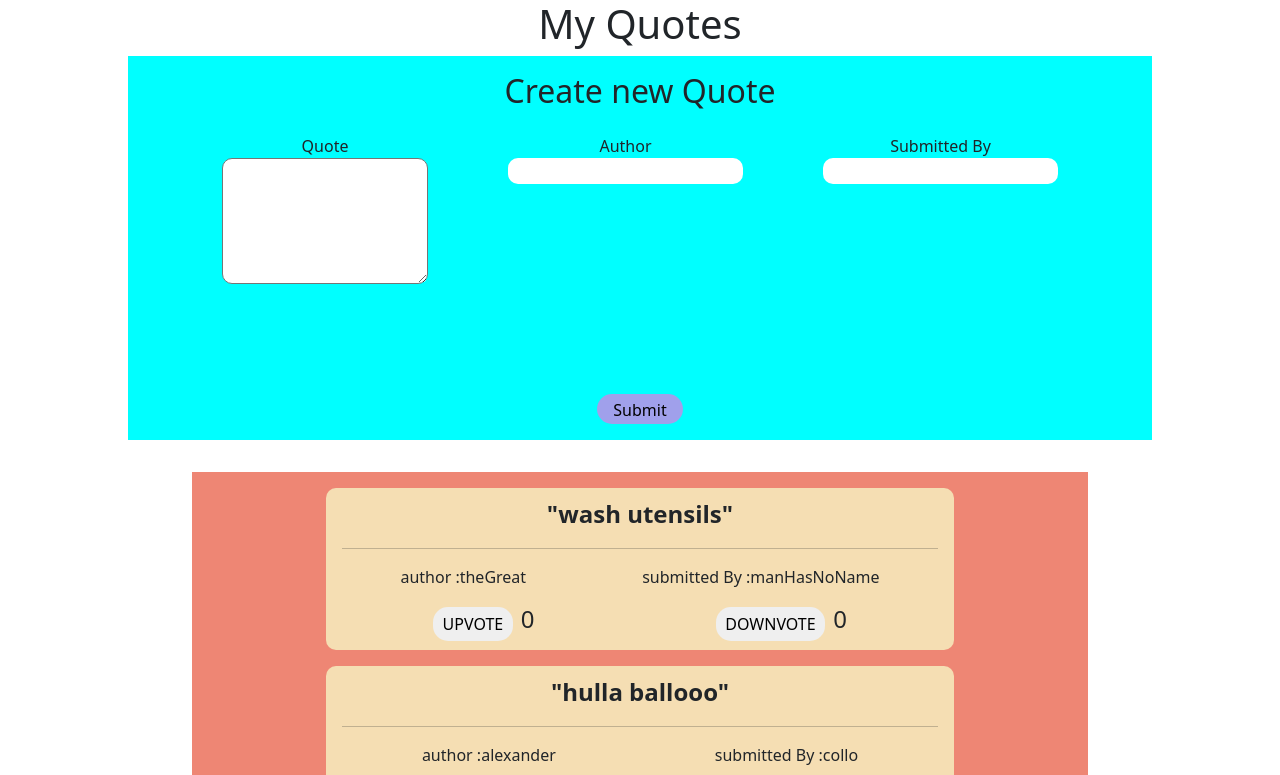
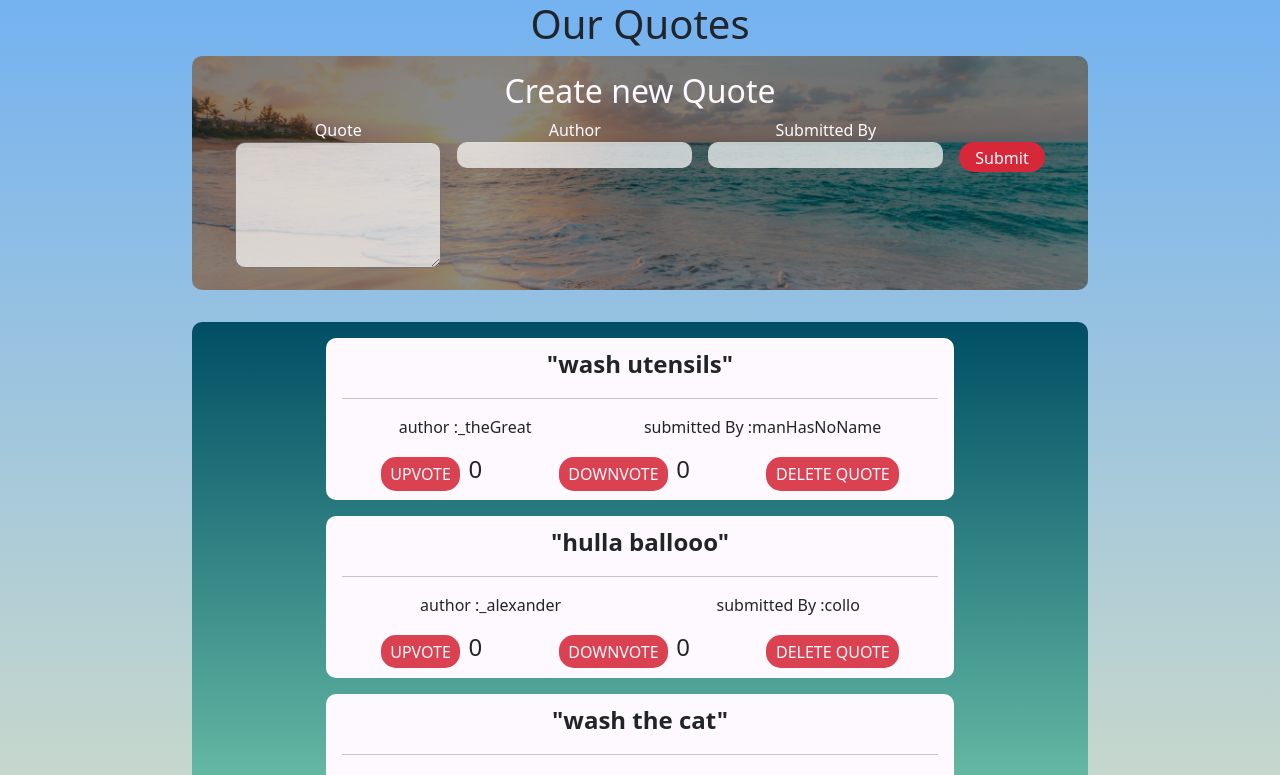
Before and after one commit to kennedybabu/thumps-up-quote-app, an Angular app: page / in a window 1280 px wide. Shown: the top 775 px of the page. Built offline with nearby package versions, Linux system fonts and the light colour scheme.

Commit message:
add delete-quote button

```diff
--- a/src/app/app.module.ts
+++ b/src/app/app.module.ts
@@ -6,13 +6,15 @@ import { QuoteComponent } from './quote/quote.component';
 import { QuoteDetailComponent } from './quote-detail/quote-detail.component';
 import { QuoteFormComponent } from './quote-form/quote-form.component';
 import { FormsModule, ReactiveFormsModule } from '@angular/forms';
+import { DeleteDirective } from './delete.directive';
 
 @NgModule({
   declarations: [
     AppComponent,
     QuoteComponent,
     QuoteDetailComponent,
-    QuoteFormComponent
+    QuoteFormComponent,
+    DeleteDirective
   ],
   imports: [
     BrowserModule,
--- /dev/null
+++ b/src/app/delete.directive.ts
@@ -0,0 +1,10 @@
+import { Directive,ElementRef } from '@angular/core';
+
+@Directive({
+  selector: '[appDelete]'
+})
+export class DeleteDirective {
+
+  constructor( private elem:ElementRef) { }
+
+}
--- a/src/app/quote-detail/quote-detail.component.html
+++ b/src/app/quote-detail/quote-detail.component.html
@@ -4,10 +4,7 @@
     </div>
     <hr>
     <div class="lower">
-        <p>author :{{quote.author}}</p>
+        <p>author :_{{quote.author}}</p>
         <p>submitted By :{{quote.submittedBy}}</p>
     </div>
 </div>
-
-<!-- <p>{{quote.upVote}}</p>
-<p>{{quote.downVote}}</p> -->
--- a/src/app/quote-detail/quote-detail.component.ts
+++ b/src/app/quote-detail/quote-detail.component.ts
@@ -11,7 +11,7 @@ import {Quote} from "../quote"
 export class QuoteDetailComponent implements OnInit {
 
 
-  @Input() quote: Quote= {id:8, quote:'', author:'', submittedBy:'', upVote: 0, downVote: 0}
+  @Input() quote: Quote= {id:8, quote: '', author:'', submittedBy:'', upVote: 0, downVote: 0, deleteQuote: false}
 
   constructor() { }
 
--- a/src/app/quote-form/quote-form.component.html
+++ b/src/app/quote-form/quote-form.component.html
@@ -1,4 +1,4 @@
-<div class="container-fluid">
+<div class="container-fluid home">
     <h2>Create new Quote</h2>
 
     <form (ngSubmit)="submitQuote()" #quoteForm="ngForm">
--- a/src/app/quote-form/quote-form.component.scss
+++ b/src/app/quote-form/quote-form.component.scss
@@ -1,9 +1,15 @@
-div {
+.home {
     text-align: center;
-    background-color: aqua;
+    // background-color: aqua;
     padding: 1rem 2rem;
     margin-bottom: 2rem;
-    max-width: 80%;
+    max-width: 70%;
+    // background-image: url(../../assets/sean-oulashin-KMn4VEeEPR8-unsplash.jpg);
+    background-image: linear-gradient(to bottom, rgba(0, 0, 0, 0.432) ,rgba(0, 0, 0, 0.411)), url(../../assets/sean-oulashin-KMn4VEeEPR8-unsplash.jpg);
+    background-size: cover;
+    background-position: center;
+    border-radius: 10px;
+    color: #fef9ff;
 }
 
 form {
@@ -15,21 +21,25 @@ form {
 
     textarea {
         border-radius: 10px;
+        opacity: .7;
     }
 
     input {
         border-radius: 10px;
         border: none;
+        opacity: .7;
 
     }
 
     button {
         height: 30px;
+        background-color: #d62839;
+        color: #fef9ff;
     }
 }
 
 button {
-    margin-top: 2.5rem;
+    margin-top: 1.5rem;
     border-radius: 15px;
     border: none;
     padding: .2rem 1rem;
--- a/src/app/quote-form/quote-form.component.ts
+++ b/src/app/quote-form/quote-form.component.ts
@@ -9,7 +9,7 @@ import {Quote} from "../quote"
 export class QuoteFormComponent implements OnInit {
 
 
-  newQuote = new Quote(0, "", "", "")
+  newQuote = new Quote(0, "", "", "", false)
   @Output() addQuote = new EventEmitter<Quote>()
 
 
--- a/src/app/quote.ts
+++ b/src/app/quote.ts
@@ -2,7 +2,7 @@ export class Quote {
     upVote: number;
     downVote: number;
 
-    constructor(public id: number, public quote: string, public author: string, public submittedBy: string) {
+    constructor(public id: number, public quote: string, public author: string, public submittedBy: string, public deleteQuote:boolean) {
         this.upVote = 0;
         this.downVote =0
     }
--- a/src/app/quote/quote.component.html
+++ b/src/app/quote/quote.component.html
@@ -1,5 +1,5 @@
-<div class="create-quote">
-    <h1>My Quotes</h1>
+<div class="create-quote home">
+    <h1>Our Quotes</h1>
 
     <app-quote-form (addQuote)="addNewQuote($event)"></app-quote-form>
 
@@ -20,6 +20,10 @@
                         <button (click)="downVote(i)">Downvote</button>
                         <h4>{{quote.downVote}}</h4>
                     </div>
+
+                    <div>
+                        <button>Delete Quote</button>
+                    </div>
                 </div>
             </div>
         </div>
--- a/src/app/quote/quote.component.scss
+++ b/src/app/quote/quote.component.scss
@@ -4,15 +4,18 @@
     justify-content: center;
     flex-direction: column;
     margin-top: 1rem;
-    background-color: rgb(238, 134, 116);
+    // background-color: rgb(238, 134, 116);
     max-width: 70vw;
     align-self: center;
     margin: 0 auto;
+    padding: 0 0 2rem 0;
+    border-radius: 10px;
+    background-image: linear-gradient(to bottom, #004e64, #9fffcae5);
 }
 
 .item {
     min-width: 70%;
-    background-color: wheat;
+    background-color: #fef9ff;
     margin-top: 1rem;
     padding: .5rem 1rem;
     border-radius: 10px;
@@ -34,6 +37,8 @@ button {
     border-radius: 15px;
     padding: .3rem .6rem;
     text-transform: uppercase;
+    background-color: #db4251;
+    color: #fef9ff;
 
     &:nth-child(2){
         margin-left: 1rem;
@@ -56,3 +61,7 @@ button {
         padding-left: .5rem;
     }
 }
+
+.home {
+    background-image: linear-gradient(to bottom, #2d8be9a9, #E5E5BE);
+}
--- a/src/app/quote/quote.component.ts
+++ b/src/app/quote/quote.component.ts
@@ -10,22 +10,20 @@ export class QuoteComponent implements OnInit {
 
 
   quotes: Quote[] = [
-    new Quote(1,  'wash utensils', "theGreat", "manHasNoName"),
-    new Quote(2,  'hulla ballooo', "alexander", "collo" ),
-    new Quote(3,  'wash the cat', "noOne", "whiskers" ),
-    new Quote(4,  'get cat food', "mimi", "humbleMan" )
+    new Quote(1,  'wash utensils', "theGreat", "manHasNoName", false),
+    new Quote(2,  'hulla ballooo', "alexander", "collo", false ),
+    new Quote(3,  'wash the cat', "noOne", "whiskers" ,false ),
+    new Quote(4,  'get cat food', "mimi", "humbleMan" , false)
   ]
 
   upvoteQuote(index:number){
     this.quotes[index].upVote +=1
 
-    console.log(this.quotes[index].upVote)
   }
 
   downVote(index:number){
     this.quotes[index].downVote -=1
 
-    console.log(this.quotes[index].downVote)
   }
 
   addNewQuote(quote:any){
```
Also changed, not shown: 1 other file (tests, documents, lock files or other folders).
